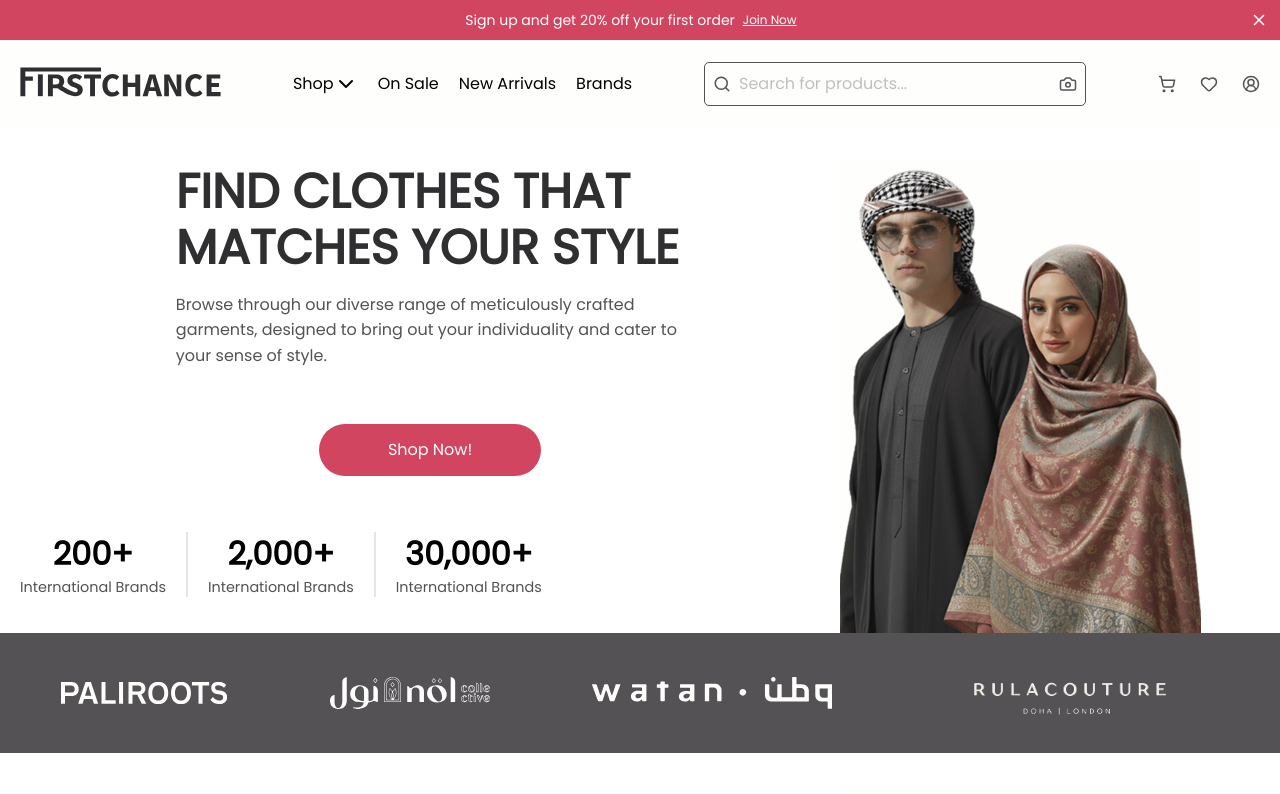
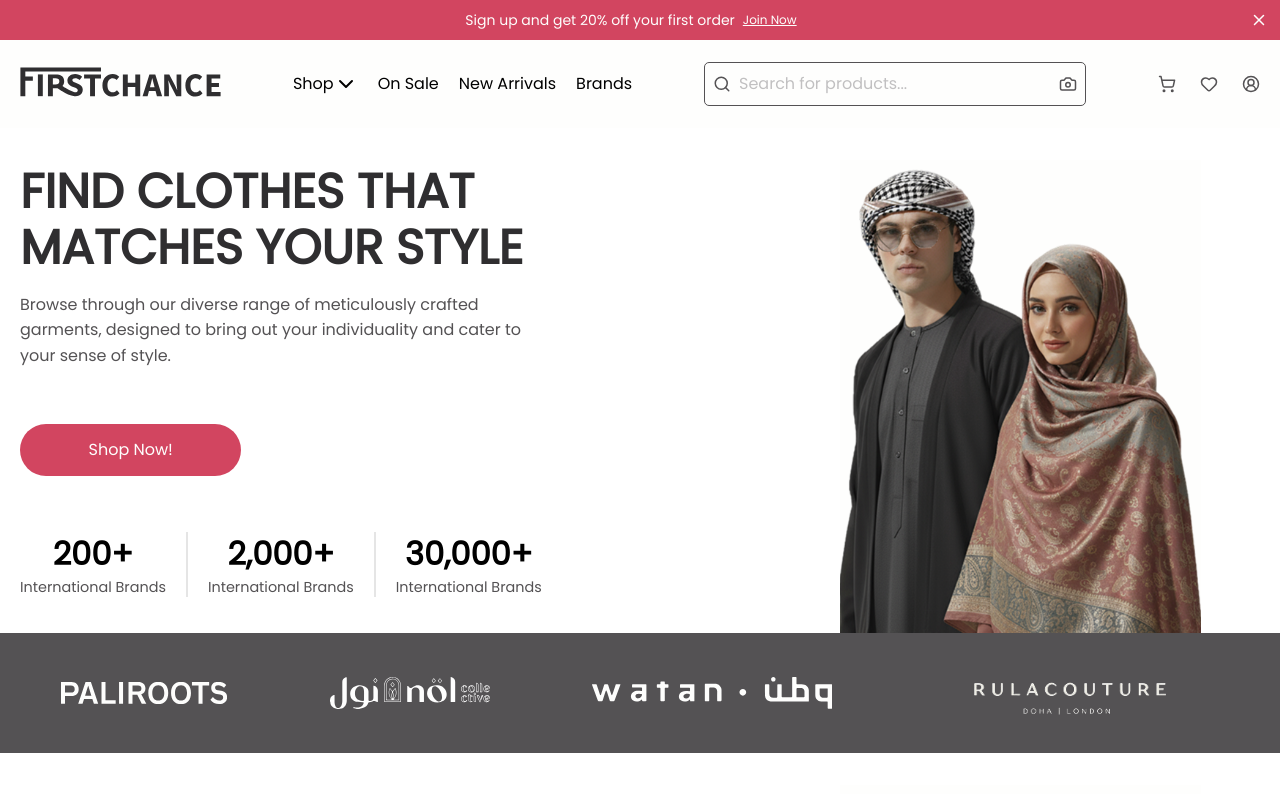
Before and after one commit to EASY-ORDER-IZ/easyorder-frontend, a React (Vite) app: page / in a window 1280 px wide. Shown: the top 794 px of the page. Built offline with nearby package versions, Linux system fonts and the light colour scheme.

Commit message:
fix: fix the header in signup

```diff
--- a/src/components/HomePageComponents/Header.tsx
+++ b/src/components/HomePageComponents/Header.tsx
@@ -10,9 +10,9 @@ const Header = () => {
   return (
     <>
       <div className="flex w-full items-center justify-between px-5 py-8">
-        <div className="flex flex-col items-center justify-center gap-14">
-          <div className="flex w-full flex-col items-center gap-4 lg:max-w-[62%]">
-            <span className="text-text-primary text-title align-middle leading-14 font-bold">
+        <div className="flex flex-col items-center gap-14 lg:items-start">
+          <div className="flex w-full flex-col items-center justify-center gap-4 lg:max-w-[62%]">
+            <span className="text-text-primary text-title leading-14 font-bold">
               FIND CLOTHES THAT MATCHES YOUR STYLE
             </span>
             <span className="button-text text-text-secondary">
```
